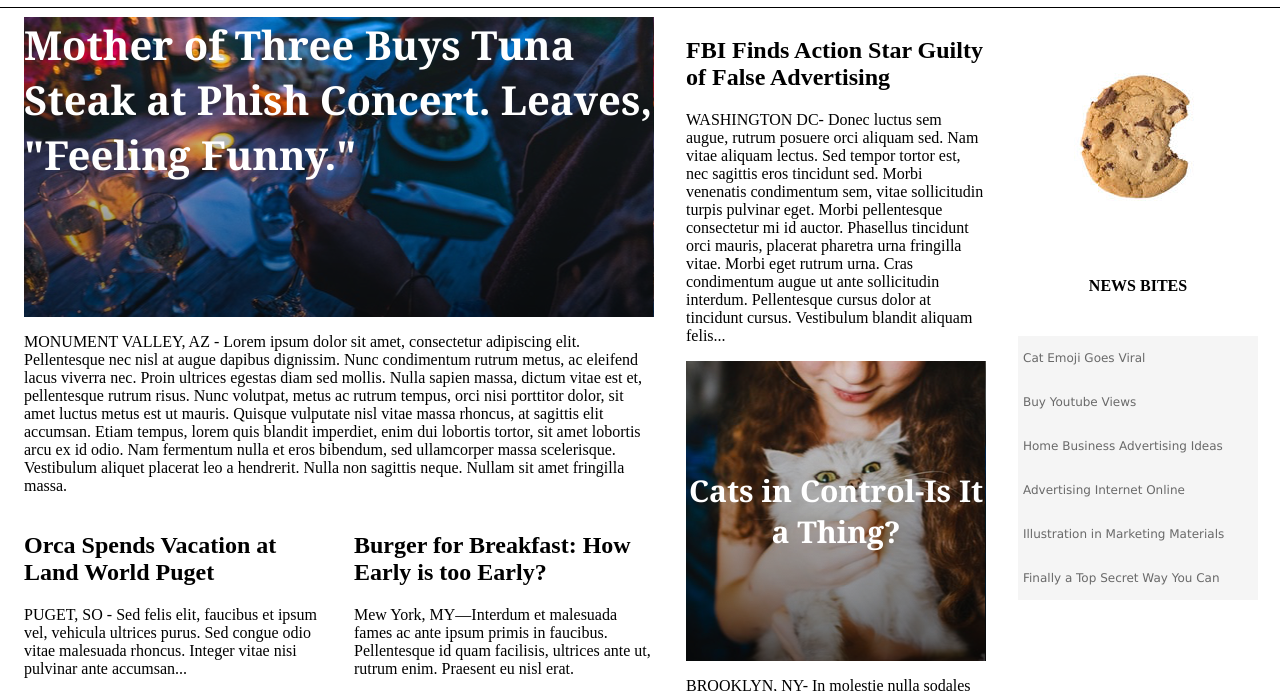
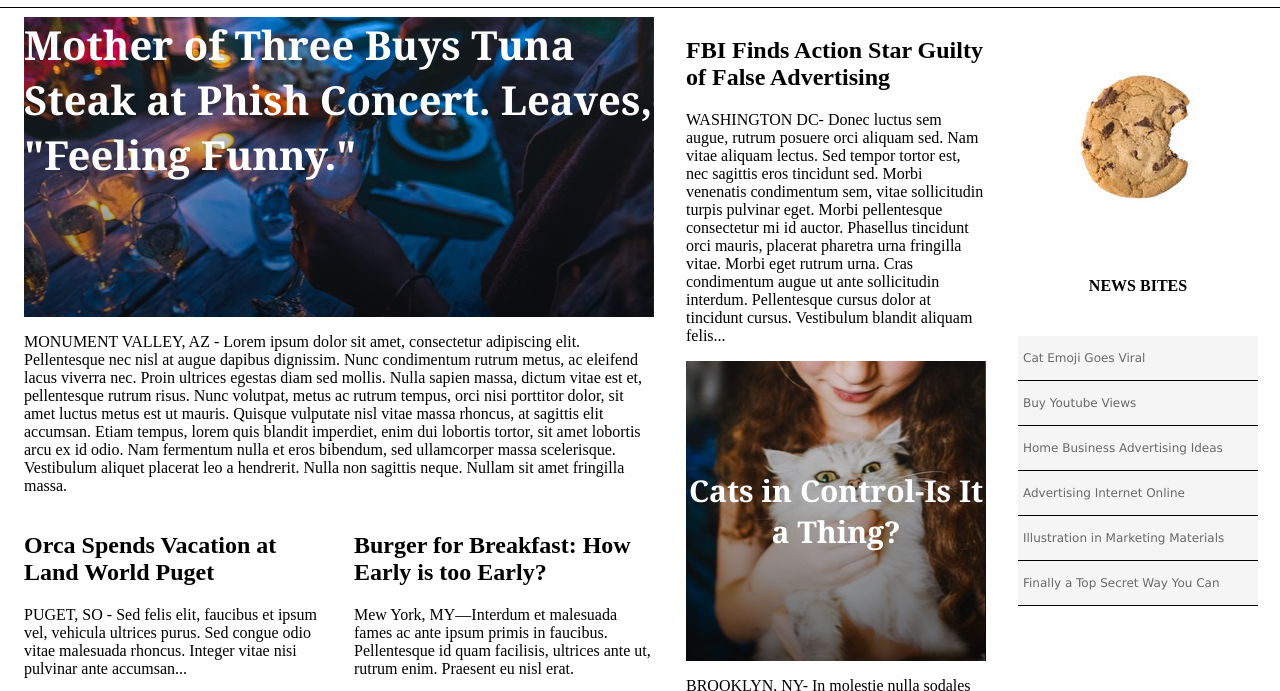
Before and after one commit to tonyfdesign/myTimes, a plain HTML site: page index.html in a window 1280 px wide. Shown: the part 103-794 px from the top of the page. Drawn offline with Linux system fonts and the light colour scheme.

Commit message:
update to CSS

```diff
--- a/resources/css/style.css
+++ b/resources/css/style.css
@@ -170,7 +170,8 @@ DIVs with image backgrounds
     background-color: WhiteSmoke;
     width: auto;
     padding: 15px 5px;
-       justify-content: center;
+    justify-content: center;
+    border-bottom: 1px black solid;
 }
 
 .news-bites h3 {
```
